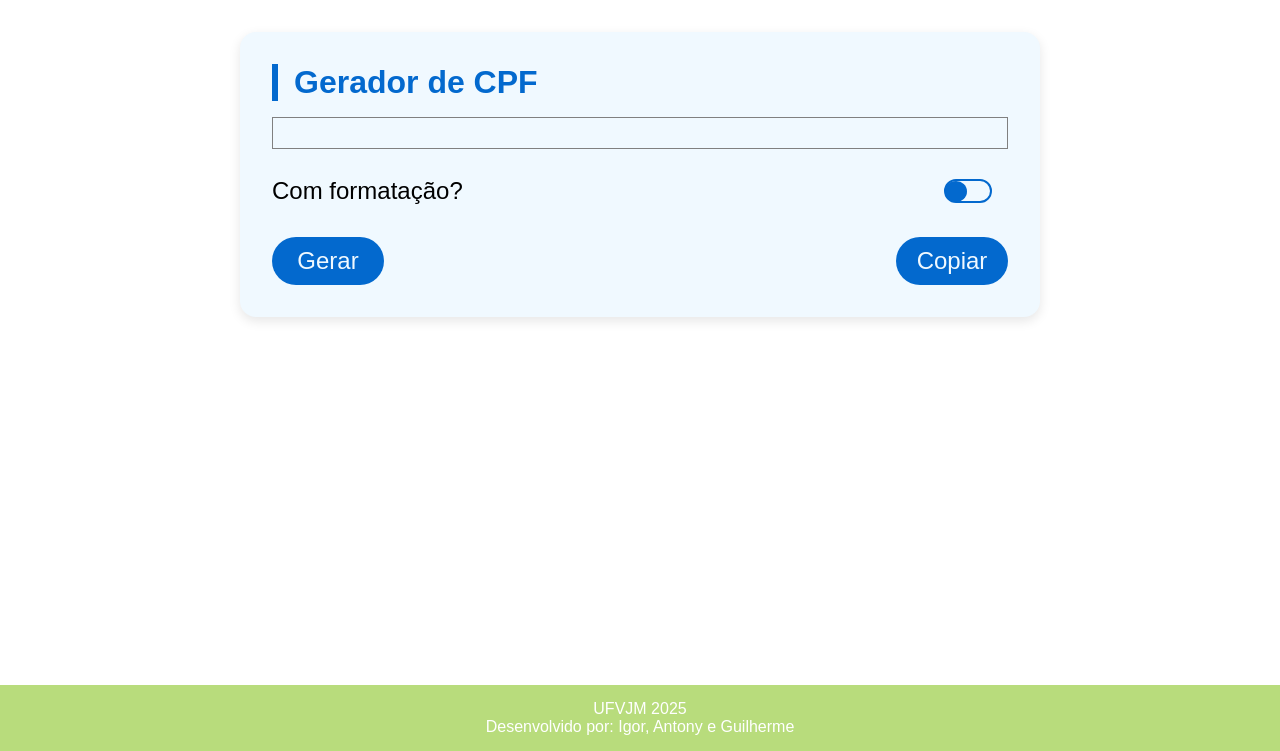
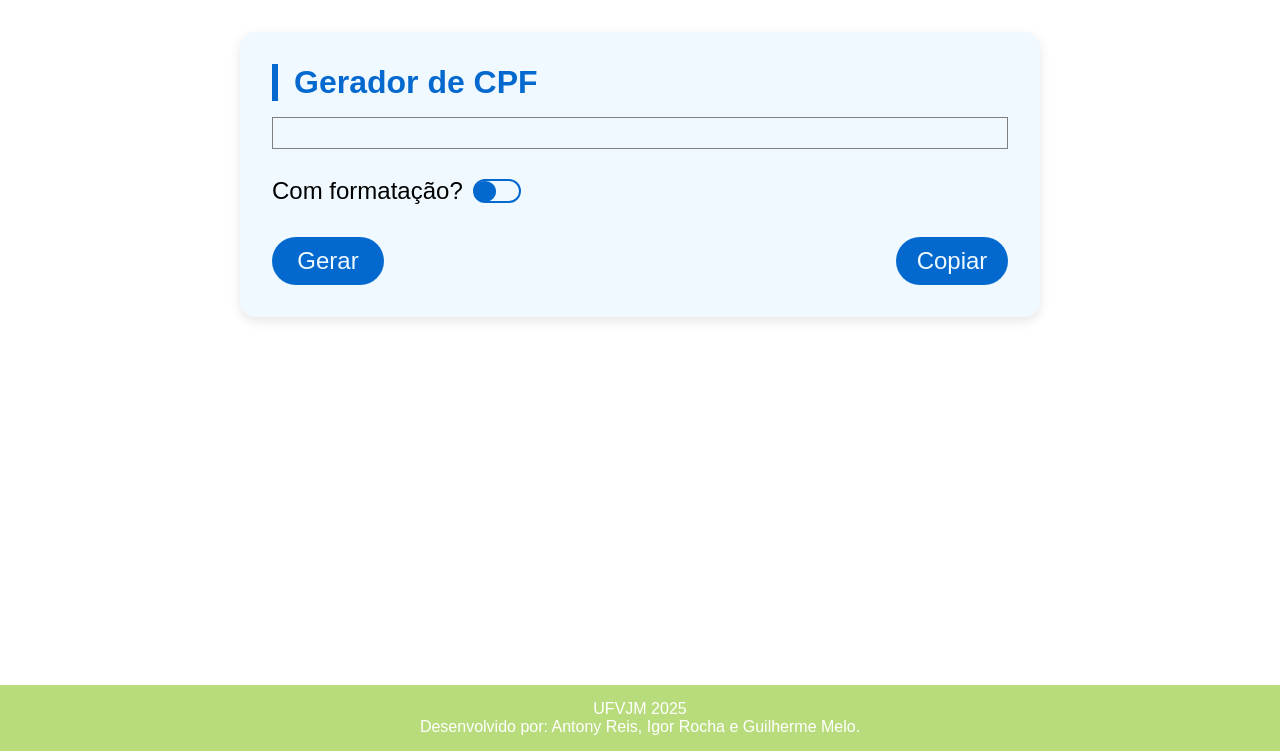
Before and after one commit to Antony-Reis/aedes_site_flask, a Python web app: template templates/geradordecpf.html in a window 1280 px wide. Shown: the part 49-800 px from the top of the page. Run offline with Jinja, Linux system fonts and the light colour scheme; the template is opened without the code that fills it, so the values that code supplies are empty.

Commit message:
Formatação CSS
Removi espaços exagerados, e centralizei e espacei os itens das checkboxs

```diff
--- a/static/styles/style.css
+++ b/static/styles/style.css
@@ -199,7 +199,8 @@ body {
   display: flex;
   margin-right: 1rem;
   align-items: center;
-  justify-content: space-between;
+  justify-content: start;
+  gap: 10px;
 }
 
 .slider-container {
@@ -286,13 +287,15 @@ body {
 .botoes-container {
   width: 100%;
   display: flex;
-  align-content: end;
+  align-content: center;
   justify-content: space-between;
 }
 
+
 .cpf-input {
+  gap: 15px;
   display: flex;
-  justify-content: space-between;
+  justify-content: start;
   align-items: center;
 }
 
--- a/templates/geradordesenha.html
+++ b/templates/geradordesenha.html
@@ -35,7 +35,7 @@
     Especiais  <input class="checkbox" type="checkbox" value="4" name="checkbox"  {% if '4' in selecionados %}checked{% endif %}>
     </span><br>
 
-    <span class="slider-container"><span id="sliderValue"></span><span class="slider"><input id="slider" type="range" value="{{ tamanho_senha or 25}}" min="1" max="50" step="1" name="slide" id="slider"></span> </span>
+    <span class="slider-container">Quantidade de caracteres:<span id="sliderValue"></span><span class="slider"><input id="slider" type="range" value="{{ tamanho_senha or 25}}" min="1" max="50" step="1" name="slide" id="slider"></span> </span>
     <div class="botoes-container">
   <input class="submit" type="submit" value="Gerar">
   <button type="button" id="copiarBtn-Senha" class="submit">Copiar</button>
--- a/templates/index.html
+++ b/templates/index.html
@@ -48,7 +48,7 @@
         <footer class="footer">
         <div class="footer_content">
             <p>UFVJM 2025</p>
-            <p>Desenvolvido por: Igor, Antony e Guilherme</p>
+            <p>Desenvolvido por: Antony Reis, Igor Rocha e Guilherme Melo.</p>
         </div>
         </footer>
 
--- a/templates/validadorcpf.html
+++ b/templates/validadorcpf.html
@@ -27,6 +27,7 @@
 <h1>Validador de CPF</h1>
 <form class="form" method="POST" action="/validarcpf">
     <span class="cpf-input">
+
     CPF:
     <input class="text-output" type="text" id="validarcpf" name="validarcpf" placeholder="Insira um CPF">
     </span>
```
